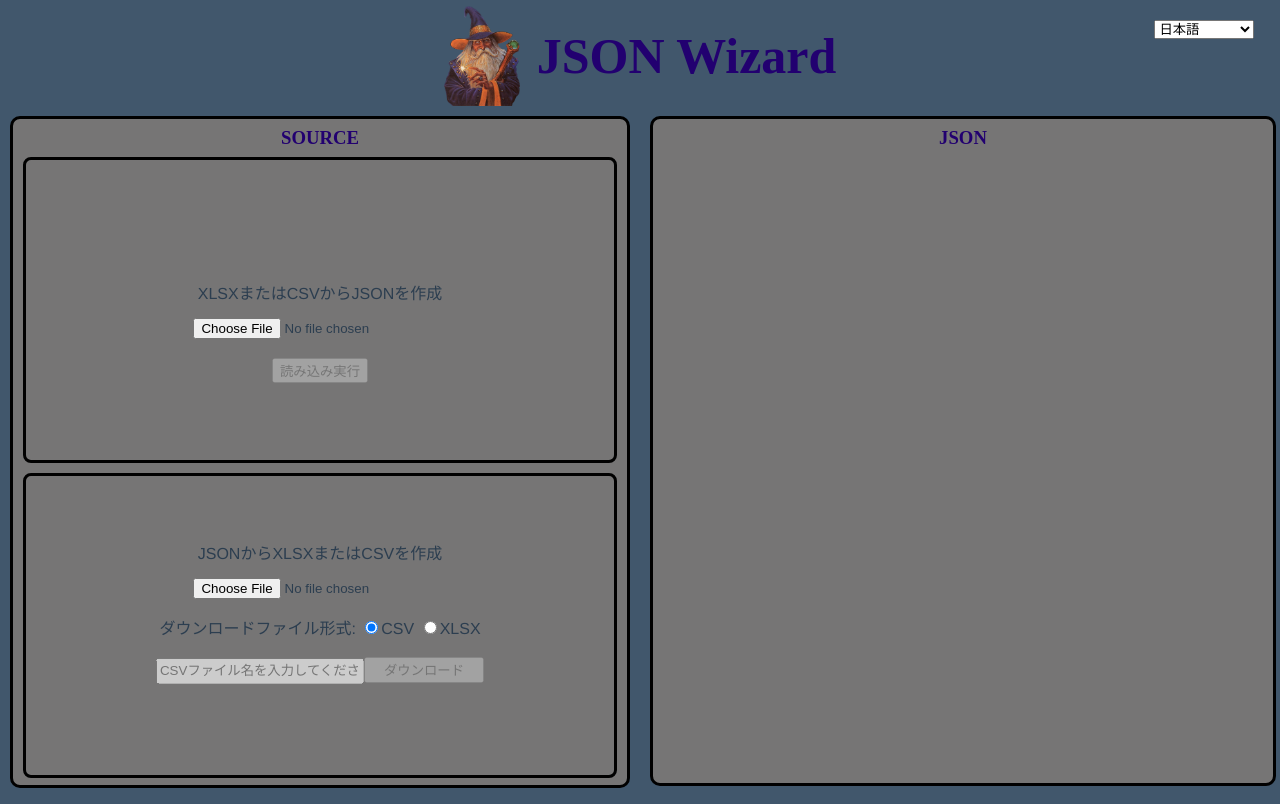
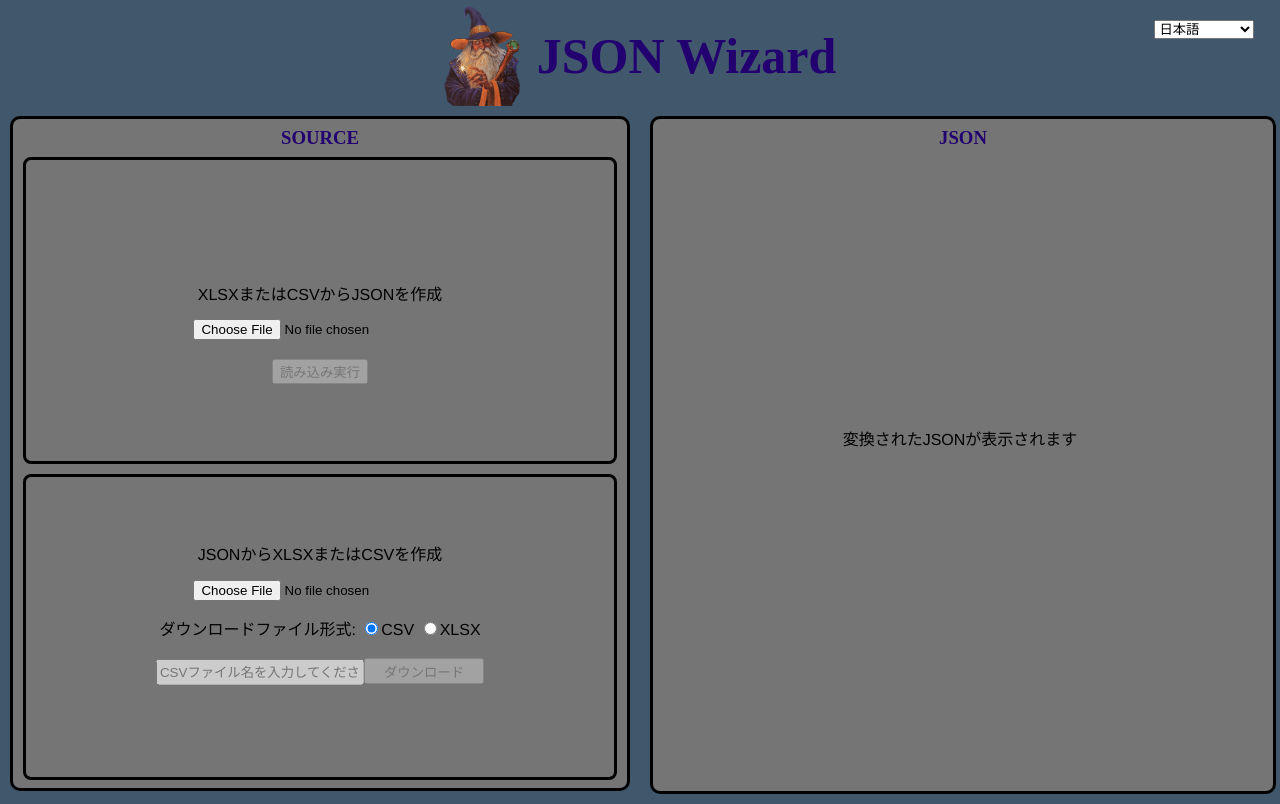
Before and after one commit to whopper1962/json-wizard-demo, a Vue app: page / in a window 1280 px wide. Built offline with nearby package versions, Linux system fonts and the light colour scheme.

Commit message:
fix / contents height

```diff
--- a/src/App.vue
+++ b/src/App.vue
@@ -10,7 +10,7 @@
   -webkit-font-smoothing: antialiased;
   -moz-osx-font-smoothing: grayscale;
   text-align: center;
-  color: #2c3e50;
+  /* color: #2c3e50; */
   line-height: 120%;
   /* background-color: #2c3e50; */
 }
--- a/src/components/JsonView.vue
+++ b/src/components/JsonView.vue
@@ -29,6 +29,7 @@
       </template>
       <template v-else>
         <div class="json-default-area">
+          {{ $t('message.jsonAreaPlaceholder') }}
         </div>
       </template>
     </div>
@@ -109,7 +110,7 @@ export default {
   border: solid black;
   background-color: rgb(118, 117, 117);
   width: 100%;
-  height: 83vh;
+  height: 84vh;
 }
 .file-input-form {
   position: absolute;
--- a/src/components/XlsxView.vue
+++ b/src/components/XlsxView.vue
@@ -524,7 +524,7 @@ export default {
   border: solid black;
   background-color: rgb(118, 117, 117);
   width: 100%;
-  height: 84vh;
+  height: 84.3vh;
 }
 .file-input-form {
   height: 90%;
--- a/src/lib/locale/en.json
+++ b/src/lib/locale/en.json
@@ -2,7 +2,8 @@
   "message": {
     "createJSONFromXlsx": "Create JSON from XLSX or CSV",
     "createXlsxFromJSON": "Create XLSX or CSV from JSON",
-    "csvFileNameForm": "Input the csv file name."
+    "csvFileNameForm": "Input the csv file name.",
+    "jsonAreaPlaceholder": "JSON output will be displayed here."
   },
   "lang": {
     "ja": "Japanese",
--- a/src/lib/locale/ja.json
+++ b/src/lib/locale/ja.json
@@ -2,7 +2,8 @@
   "message": {
     "createJSONFromXlsx": "XLSXまたはCSVからJSONを作成",
     "createXlsxFromJSON": "JSONからXLSXまたはCSVを作成",
-    "csvFileNameForm": "CSVファイル名を入力してください. "
+    "csvFileNameForm": "CSVファイル名を入力してください.",
+    "jsonAreaPlaceholder": "変換されたJSONが表示されます"
   },
   "lang": {
     "ja": "日本語",
```
